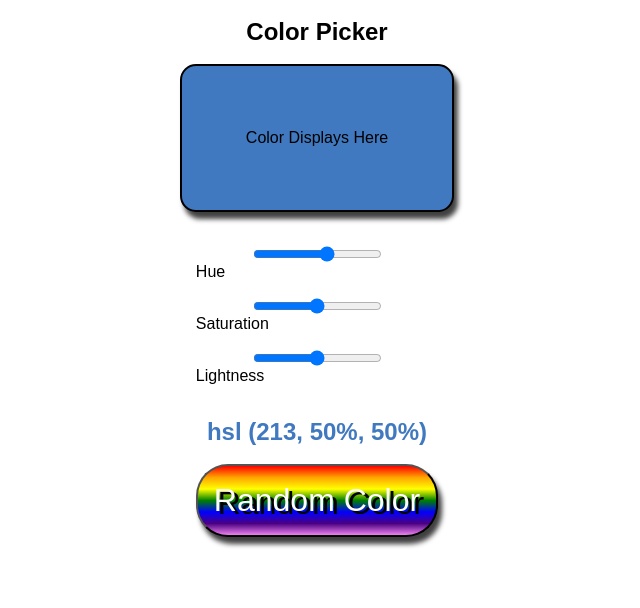
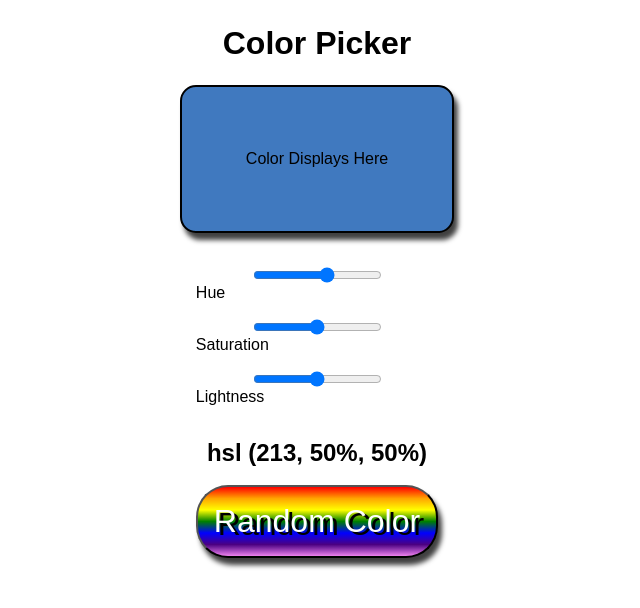
Before and after one commit to jessicaevans17/color-picker, a React (Create React App) app: page / in a window 1280 px wide. Shown: the top 608 px of the page, without its empty margins (323-963 px from the left). Built offline with nearby package versions, Linux system fonts and the light colour scheme.

Commit message:
cleaned up code

```diff
--- a/src/components/ChangeColor.js
+++ b/src/components/ChangeColor.js
@@ -54,31 +54,22 @@ class ChangeColors extends Component {
             type="range"
             max="360"
             defaultValue={this.state.hue}
-            className="hue"
             onChange={this.changeHue}
           />
           <section className="display-type">Hue</section>
           <input
             type="range"
             defaultValue={this.state.saturation}
-            className="saturation"
             onChange={this.changeSaturation}
           />
           <section className="display-type">Saturation</section>
           <input
             type="range"
             defaultValue={this.state.lightness}
-            className="lightness"
             onChange={this.changeLightness}
           />
           <section className="display-type">Lightness</section>
-          <h2
-            style={{
-              color: `hsl(${this.state.hue},${this.state.saturation} ,${
-                this.state.lightness
-              } )`
-            }}
-          >{`hsl (${this.state.hue}, ${this.state.saturation}, ${
+          <h2>{`hsl (${this.state.hue}, ${this.state.saturation}, ${
             this.state.lightness
           })`}</h2>
           <button onClick={this.randomColor}>Random Color</button>
--- a/src/index.css
+++ b/src/index.css
@@ -11,6 +11,10 @@ html {
 body {
   margin: 0;
   min-height: 100%;
+}
+
+h1 {
+  font-size: 2rem;
 }
 
 nav {
@@ -56,4 +60,5 @@ button {
   color: var(--white);
   font-size: 2rem;
   text-shadow: 4px 3px 0 black;
+  cursor: pointer;
 }
```
Also changed, not shown: src/components/ListMaker.js (deleted, +0 -16 lines).
